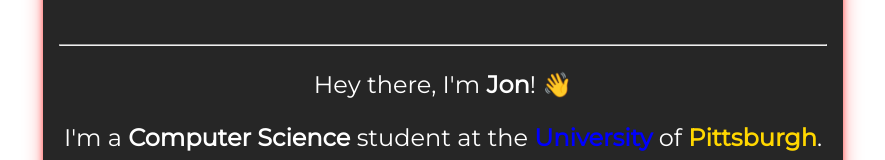
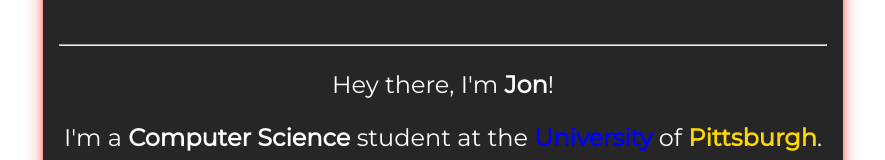
Before and after one commit to jon-lev/jon-lev.github.io, a plain HTML site: page index.html in a window 1280 px wide. Shown: the part 245-405 px from the top of the page, without its empty margins (197-1082 px from the left). Drawn offline with Linux system fonts and the light colour scheme.

Commit message:
Update Resume

```diff
--- a/index.html
+++ b/index.html
@@ -49,7 +49,7 @@
       <div class="blurb">
         <h1><strong class = "name">Jonathan Levin</strong></h1>
         <hr></hr>
-        <p>Hey there, I'm <strong>Jon</strong>! 👋</p>
+        <p>Hey there, I'm <strong>Jon</strong>! </p>
         <p>I'm a <strong>Computer Science</strong> student at the <strong style = "color:blue">University </strong> of <strong style = "color:#FFD700"></style>Pittsburgh</strong></style>.</p>
         <p>Feel free to explore the links below!</p>
         <br>
```
Also changed, not shown: 1 other file.
